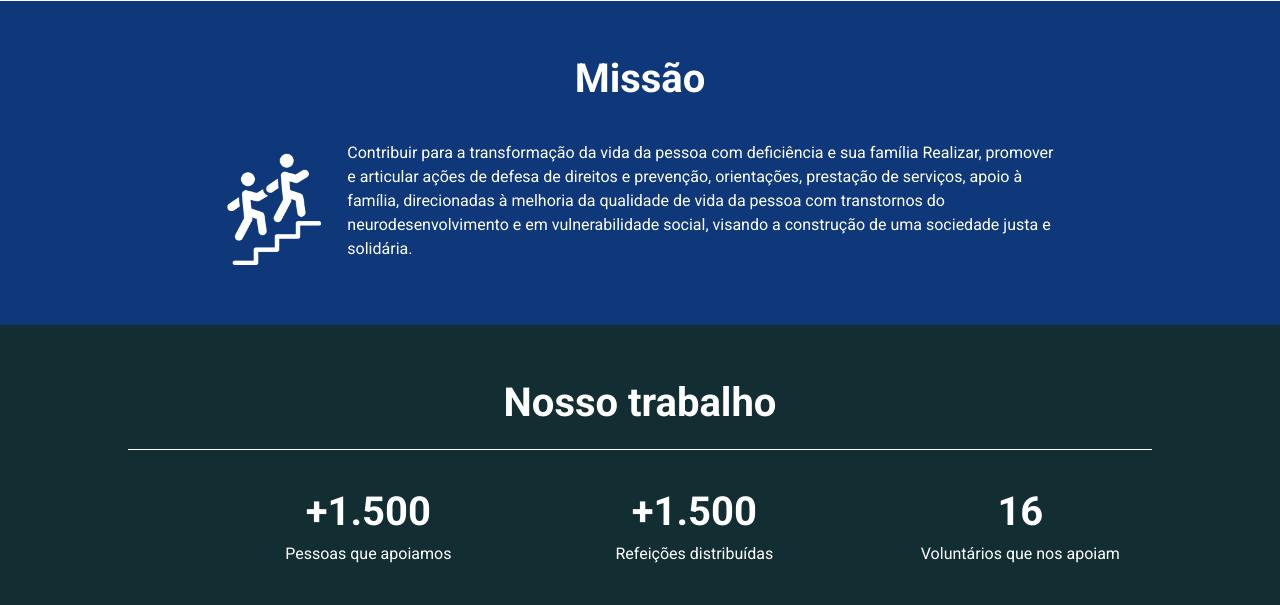
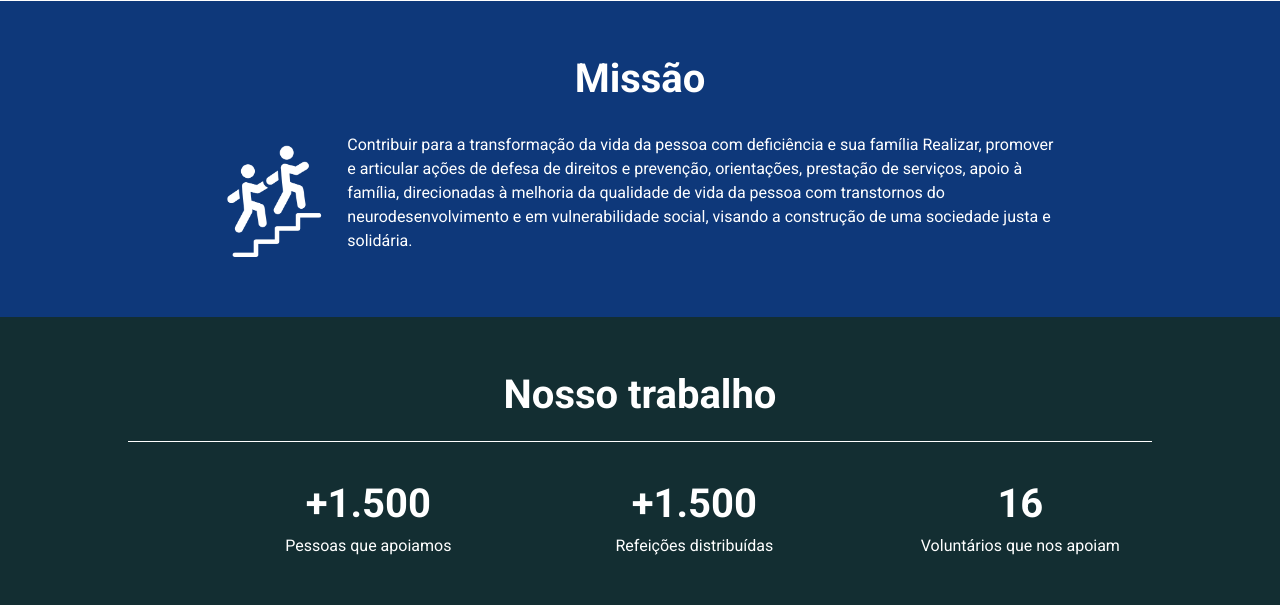
Before and after one commit to LeonardoBrum0907/aprender-para-a-vida, a Django app: page / in a window 1280 px wide. Shown: the part 863-1468 px from the top of the page. Run offline with Django 5.2, Linux system fonts and the light colour scheme; some libraries are stand-ins or nearby versions.

Commit message:
ajustar espaçamento na screen-2

```diff
--- a/src/templates/aprender_para_vida/index.html
+++ b/src/templates/aprender_para_vida/index.html
@@ -29,7 +29,7 @@
 <section class="screen screen-2 fluid bg-blue-3 py-5">
     <p class="fs-1 fw-semibold white" style="text-align: center;">Missão</p>
     <div class="row">
-        <div class="col-sm-8 offset-sm-2 d-flex align-items-center gap-3 mt-3">
+        <div class="col-sm-8 offset-sm-2 d-flex align-items-center gap-3 mt-2">
             <img src="{% static 'imagens/icone-01.png' %}" style="max-height: 7rem;" alt="">
             <p class="white">
                 Contribuir para a transformação da vida da pessoa com deficiência e sua família Realizar, promover e
```
